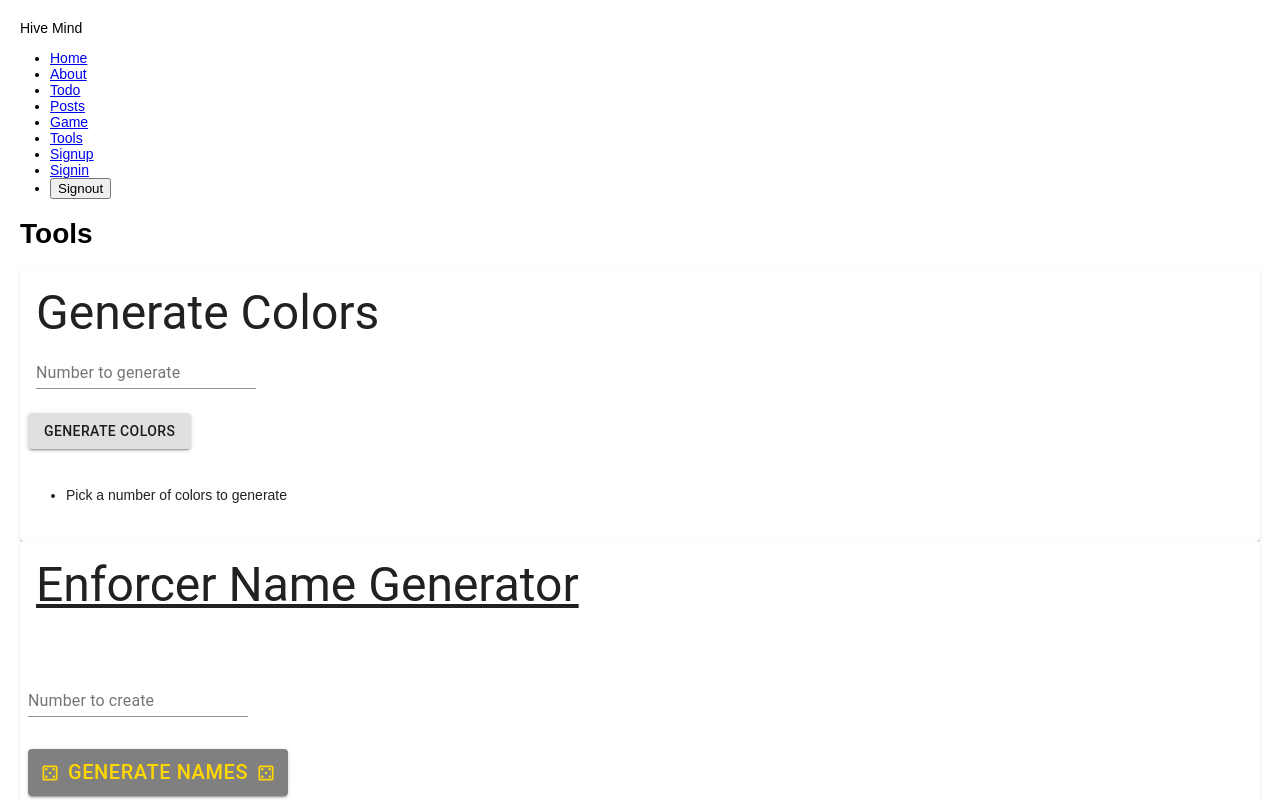
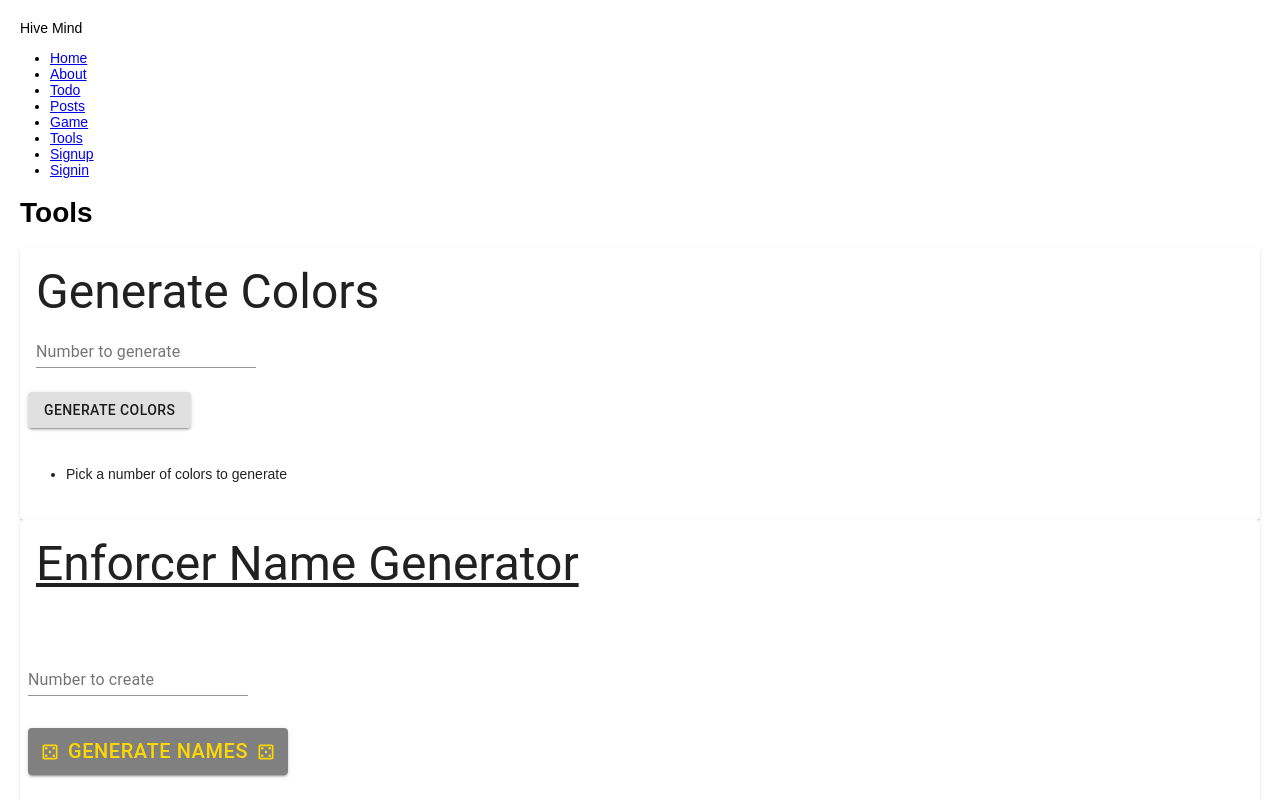
Before and after one commit to aneylon/Hive-Mind-RR, a React (Create React App) app: page /Tools in a window 1280 px wide. Shown: the top 800 px of the page. Built offline with nearby package versions, Linux system fonts and the light colour scheme.

Commit message:
Check for existing logged in user with auth context.

```diff
--- a/src/components/Navigation.js
+++ b/src/components/Navigation.js
@@ -1,8 +1,11 @@
 import React from 'react'
 import { Link } from 'react-router-dom'
 import { useSignout } from '../hooks/useSignout'
+import { useAuthContext } from '../hooks/useAuthContext'
+
 const Navigation = () => {
 	const { signout } = useSignout()
+	const { user } = useAuthContext()
 
 	const handleSignout = () => {
 		signout()
@@ -30,15 +33,22 @@
 					<li>
 						<Link to='/Tools'>Tools</Link>
 					</li>
+					{!user && (
+						<>
 							<li>
 								<Link to='/Signup'>Signup</Link>
 							</li>
 							<li>
 								<Link to='/Signin'>Signin</Link>
 							</li>
+						</>
+					)}
+					{user && (
 						<li>
+							<span>{user.email}</span>
 							<button onClick={handleSignout}>Signout</button>
 						</li>
+					)}
 				</ul>
 			</nav>
 		</div>
--- a/src/context/AuthContext.js
+++ b/src/context/AuthContext.js
@@ -1,3 +1,4 @@
+import { useEffect } from 'react'
 import { createContext, useReducer } from 'react'
 
 export const AuthContext = createContext()
@@ -17,6 +18,14 @@
 	const [state, dispatch] = useReducer(authReducer, {
 		user: null,
 	})
+
+	useEffect(() => {
+		const user = JSON.parse(localStorage.getItem('user'))
+		if (user) {
+			dispatch({ type: 'LOGIN', payload: user })
+		}
+	}, [])
+
 	console.log('AuthContext state:', state)
 
 	return (
```
Also changed, not shown: 1 other file (tests, documents, lock files or other folders). Lines whose indentation alone changed are shown as unchanged.
